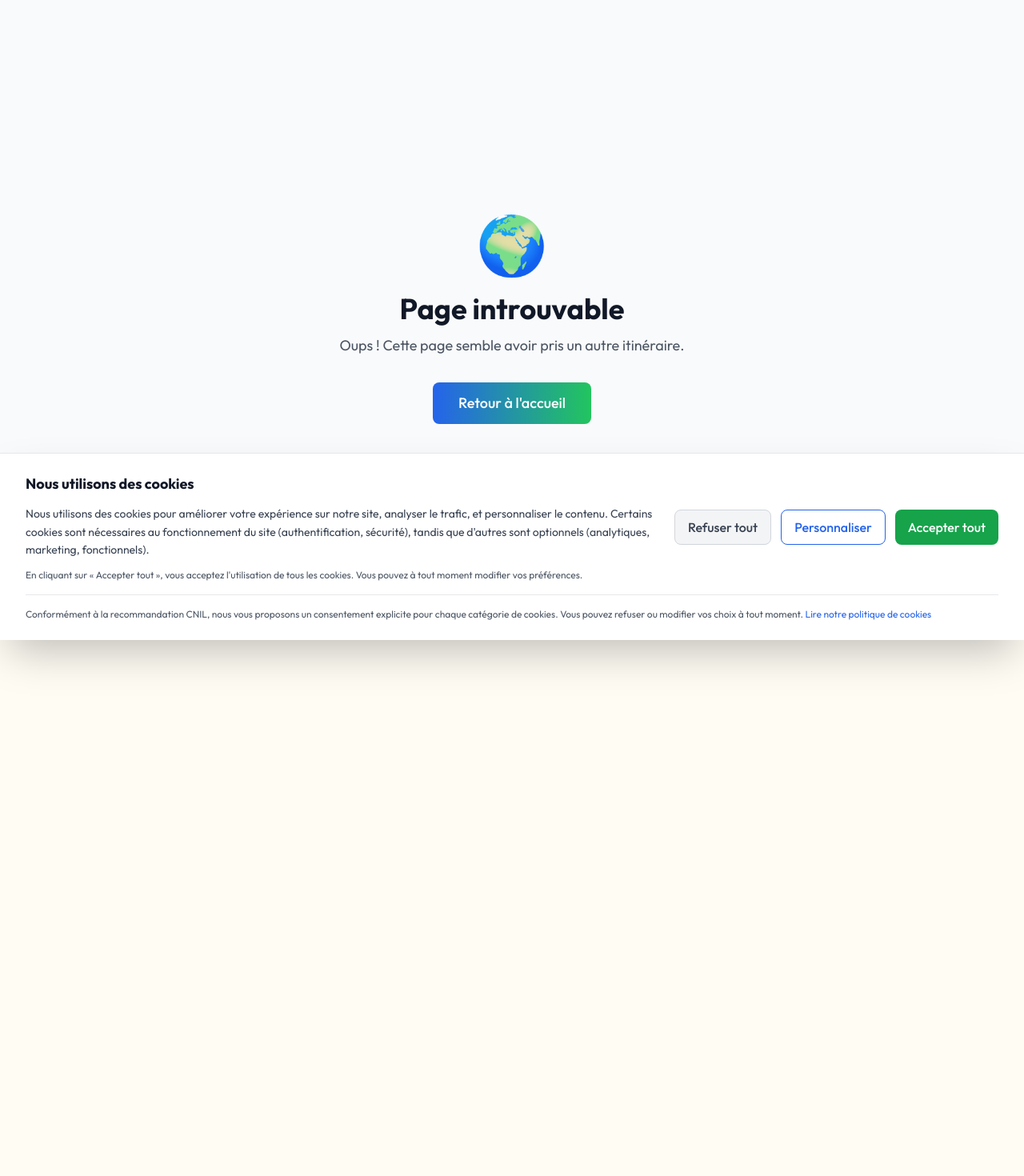
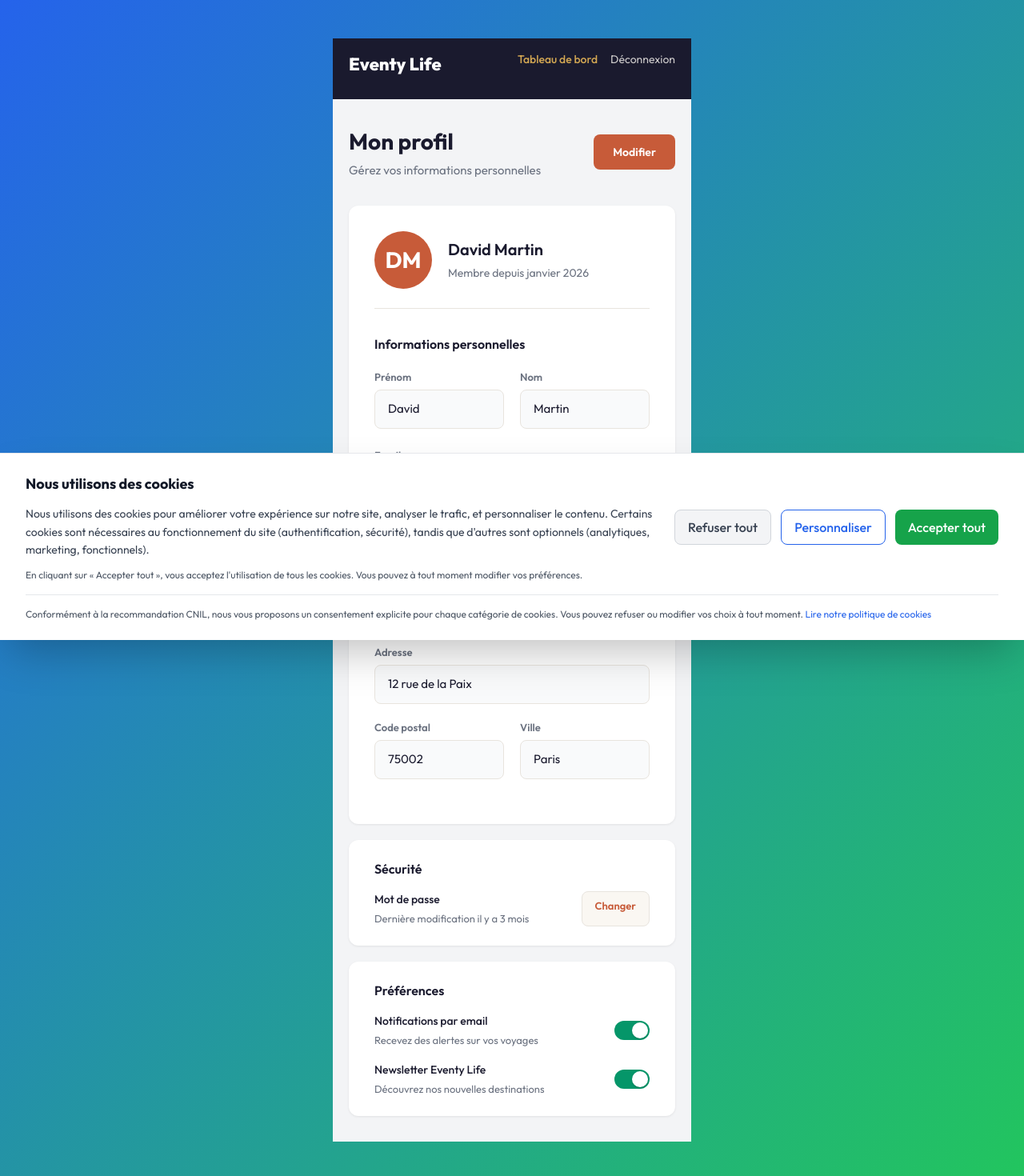
Before and after one commit to eventylife-hub/Eventylife, a Next.js app: page /profil in a window 1280 px wide. Before the commit this address had no page. Shown: the top 1470 px of the page at 80% size. Before the commit the page ends 800 px from the top, so only its background shows below. Built offline with nearby package versions, Linux system fonts and the light colour scheme.

Commit message:
feat: add profil client page

```diff
--- /dev/null
+++ b/app/(auth)/profil/page.tsx
@@ -0,0 +1,178 @@
+'use client';
+import { useState } from 'react';
+
+export default function ProfilPage() {
+  const [editing, setEditing] = useState(false);
+  const [saved, setSaved] = useState(false);
+  const [form, setForm] = useState({
+    prenom: 'David',
+    nom: 'Martin',
+    email: 'david.martin@email.com',
+    telephone: '+33 6 12 34 56 78',
+    dateNaissance: '1990-05-15',
+    adresse: '12 rue de la Paix',
+    codePostal: '75002',
+    ville: 'Paris',
+  });
+
+  const handleChange = (field: string, value: string) => {
+    setForm(prev => ({ ...prev, [field]: value }));
+  };
+
+  const handleSave = () => {
+    setEditing(false);
+    setSaved(true);
+    setTimeout(() => setSaved(false), 3000);
+  };
+
+  const inputStyle = (disabled: boolean) => ({
+    width: '100%',
+    padding: '12px 16px',
+    border: '1px solid #E8E4DE',
+    borderRadius: 8,
+    fontSize: 15,
+    color: '#1A1A2E',
+    background: disabled ? '#F9FAFB' : 'white',
+    outline: 'none',
+    boxSizing: 'border-box' as const,
+  });
+
+  const labelStyle = {
+    display: 'block',
+    fontSize: 13,
+    fontWeight: 600 as const,
+    color: '#6B7280',
+    marginBottom: 6,
+  };
+
+  return (
+    <div style={{ minHeight: '100vh', background: '#F3F4F6' }}>
+      <header style={{ background: '#1A1A2E', padding: '16px 0' }}>
+        <div style={{ maxWidth: 1100, margin: '0 auto', padding: '0 20px', display: 'flex', justifyContent: 'space-between', alignItems: 'center' }}>
+          <a href="/" style={{ textDecoration: 'none', color: 'white', fontSize: 22, fontWeight: 800 }}>Eventy Life</a>
+          <div style={{ display: 'flex', alignItems: 'center', gap: 16 }}>
+            <a href="/tableau-de-bord" style={{ color: '#D4A853', textDecoration: 'none', fontSize: 14, fontWeight: 500 }}>Tableau de bord</a>
+            <a href="/connexion" style={{ color: '#FAF7F2', textDecoration: 'none', fontSize: 14, opacity: 0.8 }}>D&#233;connexion</a>
+          </div>
+        </div>
+      </header>
+
+      <div style={{ maxWidth: 700, margin: '0 auto', padding: '32px 20px' }}>
+        <div style={{ display: 'flex', justifyContent: 'space-between', alignItems: 'center', marginBottom: 32 }}>
+          <div>
+            <h1 style={{ fontSize: 28, fontWeight: 700, color: '#1A1A2E', margin: '0 0 4px' }}>Mon profil</h1>
+            <p style={{ fontSize: 15, color: '#6B7280', margin: 0 }}>G&#233;rez vos informations personnelles</p>
+          </div>
+          {!editing && (
+            <button onClick={() => setEditing(true)} style={{ padding: '10px 24px', background: '#C75B39', color: 'white', border: 'none', borderRadius: 8, fontSize: 14, fontWeight: 600, cursor: 'pointer' }}>Modifier</button>
+          )}
+        </div>
+
+        {saved && (
+          <div style={{ background: '#ECFDF5', border: '1px solid #059669', borderRadius: 8, padding: '12px 16px', marginBottom: 20, color: '#059669', fontSize: 14, fontWeight: 500 }}>
+            Vos informations ont &#233;t&#233; mises &#224; jour avec succ&#232;s.
+          </div>
+        )}
+
+        <div style={{ background: 'white', borderRadius: 12, padding: '32px', boxShadow: '0 1px 3px rgba(0,0,0,0.08)' }}>
+          <div style={{ display: 'flex', alignItems: 'center', gap: 20, marginBottom: 32, paddingBottom: 24, borderBottom: '1px solid #E8E4DE' }}>
+            <div style={{ width: 72, height: 72, borderRadius: '50%', background: '#C75B39', display: 'flex', alignItems: 'center', justifyContent: 'center', color: 'white', fontSize: 28, fontWeight: 700 }}>
+              {form.prenom[0]}{form.nom[0]}
+            </div>
+            <div>
+              <h2 style={{ fontSize: 20, fontWeight: 600, color: '#1A1A2E', margin: '0 0 4px' }}>{form.prenom} {form.nom}</h2>
+              <p style={{ fontSize: 14, color: '#6B7280', margin: 0 }}>Membre depuis janvier 2026</p>
+            </div>
+          </div>
+
+          <h3 style={{ fontSize: 16, fontWeight: 600, color: '#1A1A2E', marginBottom: 20 }}>Informations personnelles</h3>
+
+          <div style={{ display: 'grid', gridTemplateColumns: '1fr 1fr', gap: 20, marginBottom: 24 }}>
+            <div>
+              <label style={labelStyle}>Pr&#233;nom</label>
+              <input type="text" value={form.prenom} disabled={!editing} onChange={e => handleChange('prenom', e.target.value)} style={inputStyle(!editing)} />
+            </div>
+            <div>
+              <label style={labelStyle}>Nom</label>
+              <input type="text" value={form.nom} disabled={!editing} onChange={e => handleChange('nom', e.target.value)} style={inputStyle(!editing)} />
+            </div>
+          </div>
+
+          <div style={{ marginBottom: 20 }}>
+            <label style={labelStyle}>Email</label>
+            <input type="email" value={form.email} disabled={!editing} onChange={e => handleChange('email', e.target.value)} style={inputStyle(!editing)} />
+          </div>
+
+          <div style={{ display: 'grid', gridTemplateColumns: '1fr 1fr', gap: 20, marginBottom: 24 }}>
+            <div>
+              <label style={labelStyle}>T&#233;l&#233;phone</label>
+              <input type="tel" value={form.telephone} disabled={!editing} onChange={e => handleChange('telephone', e.target.value)} style={inputStyle(!editing)} />
+            </div>
+            <div>
+              <label style={labelStyle}>Date de naissance</label>
+              <input type="date" value={form.dateNaissance} disabled={!editing} onChange={e => handleChange('dateNaissance', e.target.value)} style={inputStyle(!editing)} />
+            </div>
+          </div>
+
+          <h3 style={{ fontSize: 16, fontWeight: 600, color: '#1A1A2E', marginBottom: 20, marginTop: 32 }}>Adresse</h3>
+
+          <div style={{ marginBottom: 20 }}>
+            <label style={labelStyle}>Adresse</label>
+            <input type="text" value={form.adresse} disabled={!editing} onChange={e => handleChange('adresse', e.target.value)} style={inputStyle(!editing)} />
+          </div>
+
+          <div style={{ display: 'grid', gridTemplateColumns: '1fr 1fr', gap: 20, marginBottom: 24 }}>
+            <div>
+              <label style={labelStyle}>Code postal</label>
+              <input type="text" value={form.codePostal} disabled={!editing} onChange={e => handleChange('codePostal', e.target.value)} style={inputStyle(!editing)} />
+            </div>
+            <div>
+              <label style={labelStyle}>Ville</label>
+              <input type="text" value={form.ville} disabled={!editing} onChange={e => handleChange('ville', e.target.value)} style={inputStyle(!editing)} />
+            </div>
+          </div>
+
+          {editing && (
+            <div style={{ display: 'flex', gap: 12, justifyContent: 'flex-end', paddingTop: 16, borderTop: '1px solid #E8E4DE' }}>
+              <button onClick={() => setEditing(false)} style={{ padding: '10px 24px', background: 'white', color: '#6B7280', border: '1px solid #E8E4DE', borderRadius: 8, fontSize: 14, fontWeight: 500, cursor: 'pointer' }}>Annuler</button>
+              <button onClick={handleSave} style={{ padding: '10px 24px', background: '#C75B39', color: 'white', border: 'none', borderRadius: 8, fontSize: 14, fontWeight: 600, cursor: 'pointer' }}>Enregistrer</button>
+            </div>
+          )}
+        </div>
+
+        <div style={{ background: 'white', borderRadius: 12, padding: '24px 32px', boxShadow: '0 1px 3px rgba(0,0,0,0.08)', marginTop: 20 }}>
+          <h3 style={{ fontSize: 16, fontWeight: 600, color: '#1A1A2E', marginBottom: 16 }}>S&#233;curit&#233;</h3>
+          <div style={{ display: 'flex', justifyContent: 'space-between', alignItems: 'center' }}>
+            <div>
+              <p style={{ fontSize: 14, color: '#1A1A2E', margin: '0 0 4px', fontWeight: 500 }}>Mot de passe</p>
+              <p style={{ fontSize: 13, color: '#6B7280', margin: 0 }}>Derni&#232;re modification il y a 3 mois</p>
+            </div>
+            <a href="/mot-de-passe-oublie" style={{ padding: '8px 16px', background: '#FAF7F2', color: '#C75B39', border: '1px solid #E8E4DE', borderRadius: 8, fontSize: 13, fontWeight: 600, textDecoration: 'none' }}>Changer</a>
+          </div>
+        </div>
+
+        <div style={{ background: 'white', borderRadius: 12, padding: '24px 32px', boxShadow: '0 1px 3px rgba(0,0,0,0.08)', marginTop: 20 }}>
+          <h3 style={{ fontSize: 16, fontWeight: 600, color: '#1A1A2E', marginBottom: 16 }}>Pr&#233;f&#233;rences</h3>
+          <div style={{ display: 'flex', justifyContent: 'space-between', alignItems: 'center', marginBottom: 16 }}>
+            <div>
+              <p style={{ fontSize: 14, color: '#1A1A2E', margin: '0 0 4px', fontWeight: 500 }}>Notifications par email</p>
+              <p style={{ fontSize: 13, color: '#6B7280', margin: 0 }}>Recevez des alertes sur vos voyages</p>
+            </div>
+            <div style={{ width: 44, height: 24, borderRadius: 12, background: '#059669', position: 'relative' as const, cursor: 'pointer' }}>
+              <div style={{ width: 20, height: 20, borderRadius: '50%', background: 'white', position: 'absolute' as const, top: 2, right: 2, boxShadow: '0 1px 2px rgba(0,0,0,0.2)' }} />
+            </div>
+          </div>
+          <div style={{ display: 'flex', justifyContent: 'space-between', alignItems: 'center' }}>
+            <div>
+              <p style={{ fontSize: 14, color: '#1A1A2E', margin: '0 0 4px', fontWeight: 500 }}>Newsletter Eventy Life</p>
+              <p style={{ fontSize: 13, color: '#6B7280', margin: 0 }}>D&#233;couvrez nos nouvelles destinations</p>
+            </div>
+            <div style={{ width: 44, height: 24, borderRadius: 12, background: '#059669', position: 'relative' as const, cursor: 'pointer' }}>
+              <div style={{ width: 20, height: 20, borderRadius: '50%', background: 'white', position: 'absolute' as const, top: 2, right: 2, boxShadow: '0 1px 2px rgba(0,0,0,0.2)' }} />
+            </div>
+          </div>
+        </div>
+      </div>
+    </div>
+  );
+}
```
